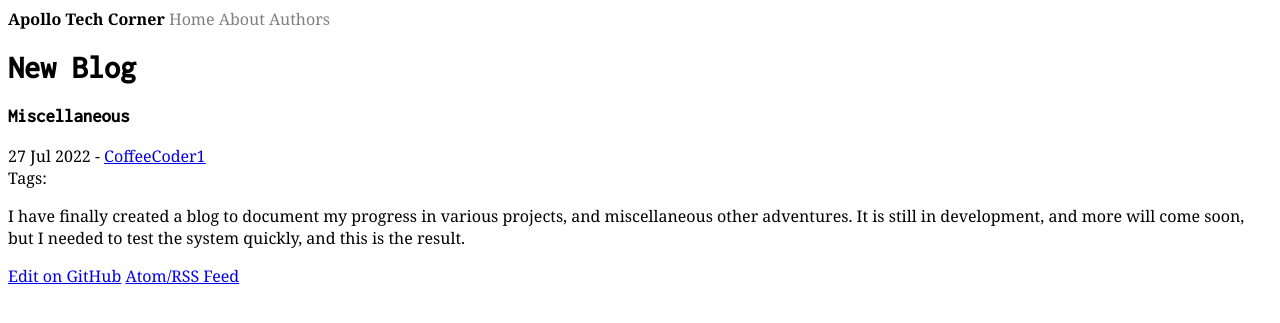
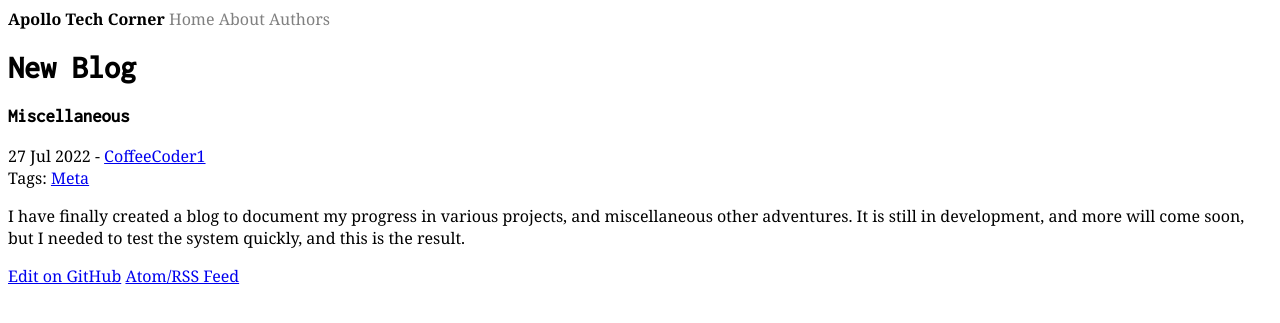
Before and after one commit to CoffeeCoder1/Apollo-Tech-Corner, a Jekyll site: the page built from _posts/2022-07-27-New-Blog.md, in a window 1280 px wide. Shown: the top 323 px of the page. Built offline with Jekyll 4.4.1, drawn with Linux system fonts in a browser that asks for light colours.

Commit message:
Update `New Blog` front matter
Corrected tag name.

```diff
--- a/_posts/2022-07-27-New-Blog.md
+++ b/_posts/2022-07-27-New-Blog.md
@@ -1,6 +1,6 @@
 ---
 author: CoffeeCoder1
 category: Miscellaneous
-tags: meta
+tags: Meta
 ---
 I have finally created a blog to document my progress in various projects, and miscellaneous other adventures. It is still in development, and more will come soon, but I needed to test the system quickly, and this is the result.
```
